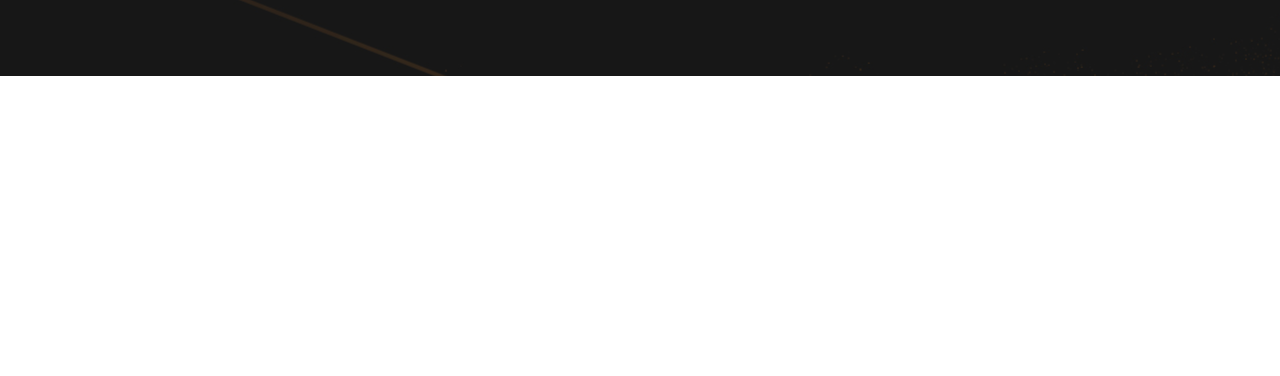
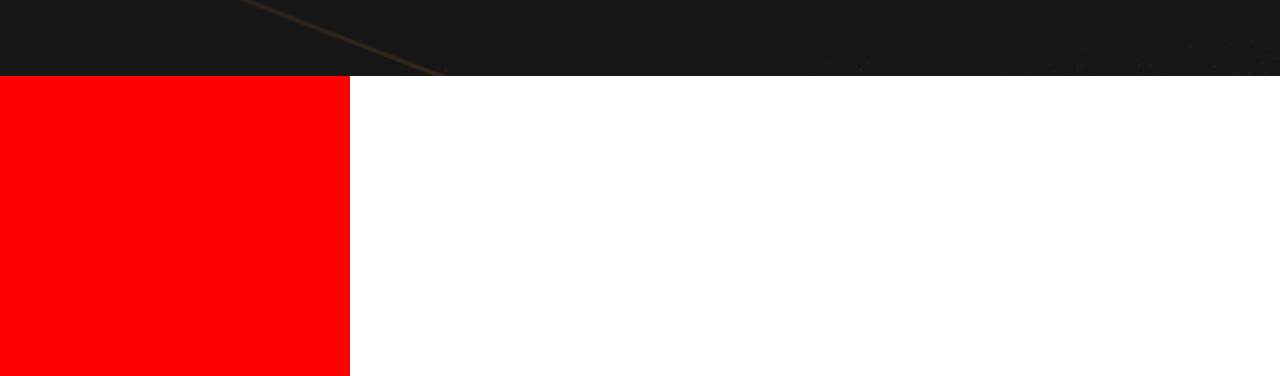
Before and after one commit to Olga-Zyukina/Yoga, a plain HTML site: page index.html in a window 1280 px wide. Shown: the part 5866-6242 px from the top of the page. Before the commit the page ends 5942 px from the top, so only its background shows below. Drawn offline with Linux system fonts and the light colour scheme.

Commit message:
Add class Options

```diff
--- a/index.html
+++ b/index.html
@@ -232,5 +232,6 @@
 	 		</div>
 	</div>
 	<script src="js/script.js"></script>
+	<script src="js/age.js"></script>
 </body>
 </html>
--- a/js/script.js
+++ b/js/script.js
@@ -104,3 +104,24 @@ window.addEventListener('DOMContentLoaded', function() {
     });
 
 });
+
+class Options {
+	constructor(height, width, bg, fontSize, textAlign) {
+		this.height = height;
+		this.width = width;
+		this.bg = bg;
+		this.fontSize = fontSize;
+		this.textAlign = textAlign;
+	}
+
+	createDiv() {
+		let elem = document.createElement('div');
+		document.body.appendChild(elem);
+		let param = `height:${this.height}px; width:${this.width}px; background-color:${this.bg}; font-size:${this.fontSize}px; text-align:${this.textAlign}`;
+		elem.style.cssText = param;
+	}
+}
+
+const item = new Options(300, 350, "red", 14, "center");
+
+item.createDiv();
```
